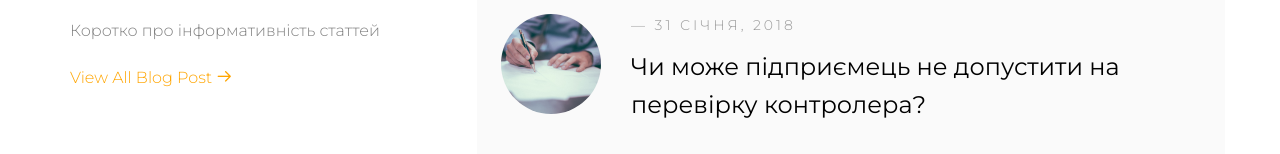
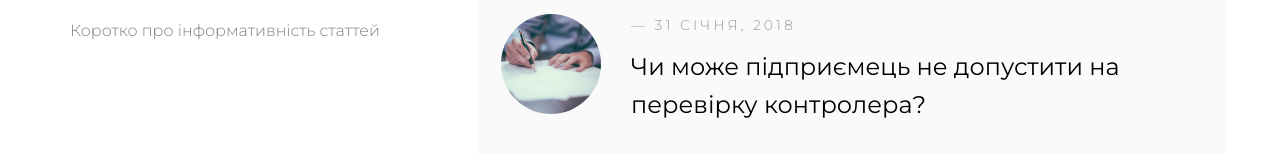
Before and after one commit to Marysta/RPTB, a plain HTML site: page blog.html in a window 1280 px wide. Shown: the part 792-946 px from the top of the page. Drawn offline with Linux system fonts and the light colour scheme; files whose address does not match are found by name.

Commit message:
add new file

```diff
--- a/blog.html
+++ b/blog.html
@@ -116,7 +116,7 @@
 						<span class="sm">наш блог</span>
 						<h2><span class="thin">Корисні</span> <span class="thick">статті</span></h2>
 						<p>Коротко про інформативність статтей</p>
-						<p><a href="blog.html">View All Blog Post <i class="icon-arrow-right3"></i></a></p>
+
 
 					</div>
 					<div class="col-md-8">
```
